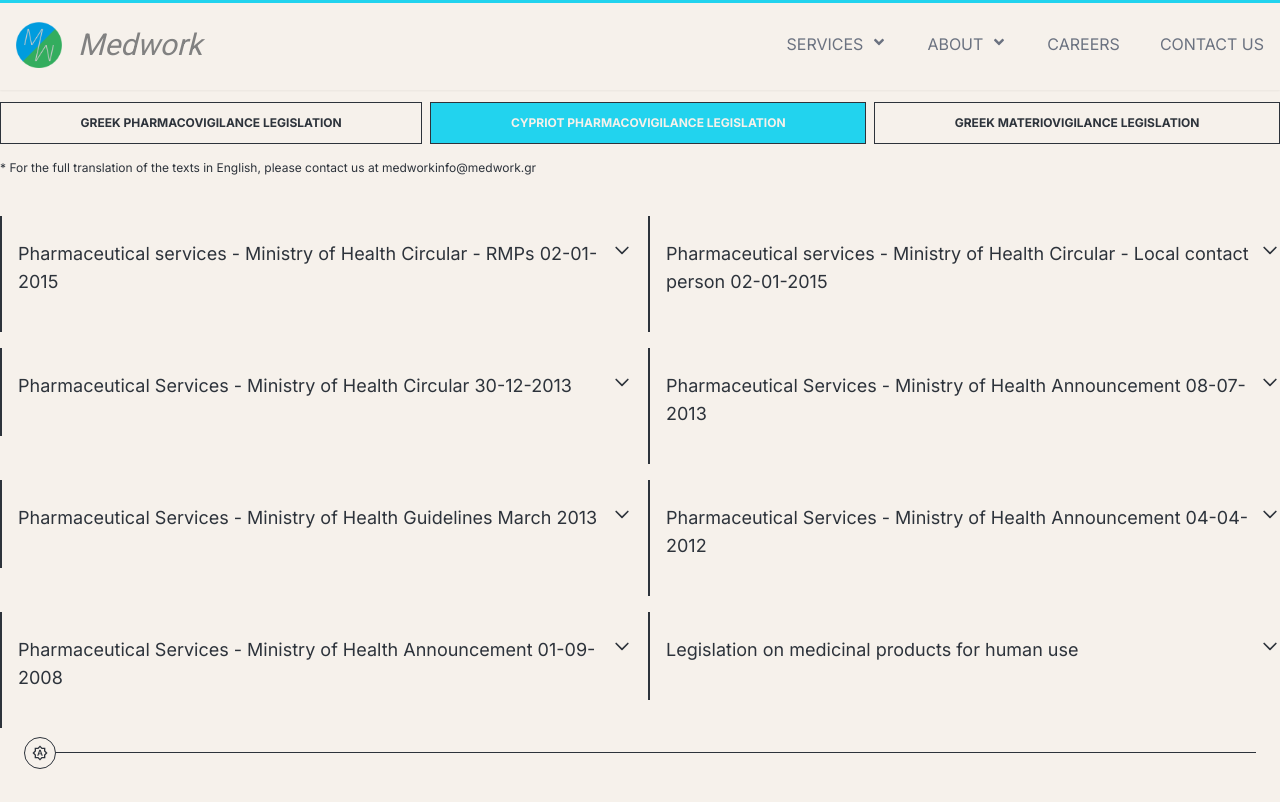
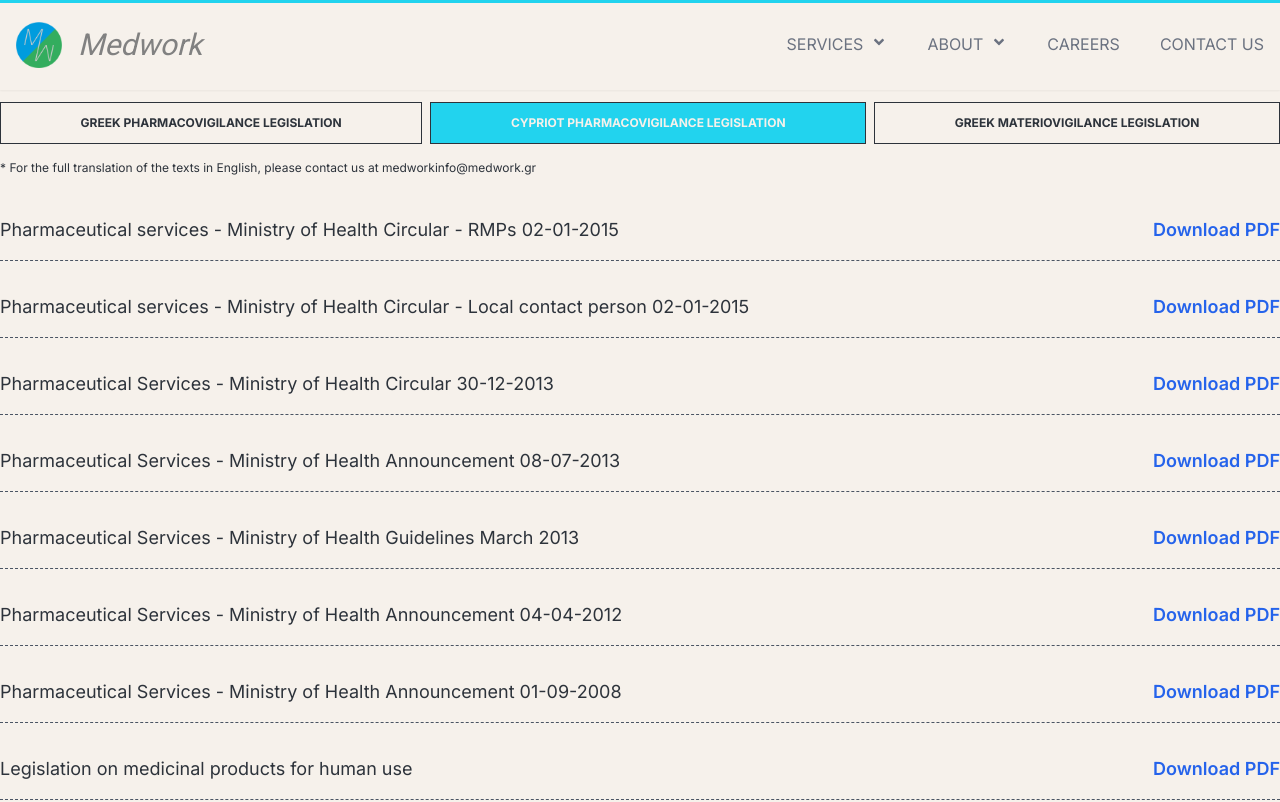
Before and after one commit to Medwork-CRO/webpage, a Next.js app: page /about/legislation/LegislationTabs in a window 1280 px wide. Shown: the top 802 px of the page. Built offline with nearby package versions, Linux system fonts and the light colour scheme.

Commit message:
Aesthetic update on how we present legislations

```diff
--- a/src/pages/about/legislation/DropDown.tsx
+++ b/src/pages/about/legislation/DropDown.tsx
@@ -1,19 +1,19 @@
 import Link from 'next/link';
 import React from 'react';
 
-export type DropDownInfo = {
+export type DropDownParams = {
     title: string,
     content: string,
     filePath: string,
     fileName: string
 };
 
-const DropDown = ({ title, content, filePath, fileName, onClick, isOpen }: DropDownInfo & { onClick: () => void, isOpen: boolean }) => {
+const DropDown = ({ title, content, filePath, fileName, onClick, isOpen }: DropDownParams & { onClick: () => void, isOpen: boolean }) => {
     const toggleOpen = () => onClick();
 
     return (
-        <div className="item py-6 border-l-2 pl-4 border-medwork-dark dark:border-medwork-light">
-            <div className="w-full flex align-center justify-between cursor-pointer text-left text-medwork-dark dark:text-medwork-light" onClick={toggleOpen}>
+        <div className="item py-6 border-b border-medwork-dark dark:border-medwork-light">
+            <div className="w-full flex gap-8 align-center justify-between cursor-pointer text-left text-medwork-dark dark:text-medwork-light" onClick={toggleOpen}>
                 <span className={`text-lg ${isOpen ? 'text-cyan-600 dark:text-cyan-400' : ''}`}>{title}</span>
                 <span>
                     <svg className={`w-5 h-5 transition-all duration-500 ${isOpen ? 'transform rotate-180' : ''}`}
--- /dev/null
+++ b/src/pages/about/legislation/InlineInfoBox.tsx
@@ -0,0 +1,40 @@
+import Link from 'next/link';
+import React from 'react';
+
+export type InlineInfoBoxParams = {
+    title: string,
+    content: string,
+    filePath: string,
+    fileName: string
+};
+
+const InlineInfoBox = ({ title, content, filePath, fileName }: InlineInfoBoxParams) => {
+    return (
+        <>
+            <div className="flex flex-col sm:flex-row gap-24 justify-between w-full text-medwork-dark dark:text-medwork-light">
+                <div className="flex flex-col">
+                    <div className="text-lg">
+                        {title}
+                    </div>
+                    <div className="text-sm">
+                        {content}
+                    </div>
+                </div>
+                <div className="text-lg">
+                    <Link
+                        className="font-semibold hover:underline whitespace-nowrap text-blue-600 dark:text-blue-400"
+                        href={`${filePath}/${fileName}`}
+                        target="_blank"
+                        rel="noopener noreferrer"
+                        download={fileName}
+                    >
+                        Download PDF
+                    </Link>
+                </div>
+            </div >
+            <div className="my-4 border-b border-gray-600 dark:border-gray-400 border-dashed"></div>
+        </>
+    );
+}
+
+export default InlineInfoBox;
--- a/src/pages/about/legislation/LegislationTabs.tsx
+++ b/src/pages/about/legislation/LegislationTabs.tsx
@@ -1,9 +1,9 @@
 import React, { useState } from "react";
-import DropDown, { DropDownInfo } from "./DropDown";
+import InlineInfoBox, { InlineInfoBoxParams } from "./InlineInfoBox";
 
 type Legislation = {
     name: string,
-    dropDowns: DropDownInfo[]
+    dropDowns: InlineInfoBoxParams[]
 };
 
 const legislations: Legislation[] = [
@@ -12,7 +12,7 @@ const legislations: Legislation[] = [
         dropDowns: [
             {
                 title: 'Circular regarding the management and reporting of safety issues in the context of conducting clinical trials 12976 05-02-2019',
-                content: "Circular regarding the management and reporting of safety issues in the context of conducting clinical trials 12976 05-02-2019 [Original Text: GR]",
+                content: "this is some contet",
                 filePath: '/file/file',
                 fileName: 'legislation.pdf'
             },
@@ -219,7 +219,7 @@ const legislations: Legislation[] = [
 const LegislationTabs = () => {
     const mail = "medworkinfo@medwork.gr";
     const [openTab, setOpenTab] = React.useState(1);
-    const [openDropDown, setOpenDropDown] = useState(-1);
+    // const [openDropDown, setOpenDropDown] = useState(-1);
 
     return (
         <>
@@ -230,14 +230,14 @@ const LegislationTabs = () => {
                         role="tablist"
                     >
                         {legislations.map((legislation, index) => {
-                            return (<li className="sm:mr-2 last:mr-0 mb-2 sm:mb-0 last:mb-0 flex-auto text-center cursor-pointer hover:bg-cyan-500 hover:bg-opacity-10" key={index}>
+                            return (<li className="sm:mr-2 last:mr-0 mb-2 sm:mb-0 last:mb-0 flex-auto text-center cursor-pointer transition-all duration-500 hover:bg-cyan-300 hover:bg-opacity-25" key={index}>
                                 <a
                                     className={
                                         `text-xs font-bold uppercase px-5 py-3 block border-medwork-dark dark:border-medwork-light border ${openTab === index
                                             ? "text-medwork-light dark:text-medwork-dark border-cyan-400 dark:border-cyan-400 bg-cyan-400 dark:bg-cyan-400"
                                             : "text-medwork-dark dark:text-medwork-light"}`
                                     }
-                                    onClick={e => { e.preventDefault(); setOpenTab(index); setOpenDropDown(-1) }}
+                                    onClick={e => { e.preventDefault(); setOpenTab(index); /* setOpenDropDown(-1) */ }}
                                     data-toggle="tab"
                                     role="tablist"
                                 >
@@ -262,17 +262,23 @@ const LegislationTabs = () => {
                             <div className="tab-content tab-space">
                                 {legislations.map((legislation, legislationIndex) => {
                                     return (<div className={`${openTab === legislationIndex ? "block" : "hidden"}`} key={legislationIndex} id="link1">
-                                        <div className="grid grid-cols-1 md:grid-cols-2 gap-4 w-full">
+                                        <div className="grid grid-cols-1 md:grid-cols-1 gap-4 w-full">
                                             {legislation.dropDowns.map((link, dropDownIndex) => {
                                                 return (<div key={dropDownIndex}>
-                                                    <DropDown
+                                                    <InlineInfoBox
+                                                        title={link.title}
+                                                        content={link.content}
+                                                        filePath={link.filePath}
+                                                        fileName={link.fileName}
+                                                    />
+                                                    {/* <DropDown
                                                         title={link.title}
                                                         content={link.content}
                                                         filePath={link.filePath}
                                                         fileName={link.fileName}
                                                         onClick={() => { setOpenDropDown(openDropDown !== dropDownIndex ? dropDownIndex : -1) }}
                                                         isOpen={openDropDown === dropDownIndex}
-                                                    />
+                                                    /> */}
                                                 </div>)
                                             })}
                                         </div>
--- a/tailwind.config.js
+++ b/tailwind.config.js
@@ -103,6 +103,10 @@ module.exports = {
         "0%": { opacity: 0 },
         "100%": { opacity: 1 }
       },
+      fadeOut: {
+        "100%": { opacity: 1 },
+        "0%": { opacity: 0 }
+      },
       enlarge: {
         "0%": { transform: "scale(0.75)" },
         "100%": { transform: "scale(1)" }
```
